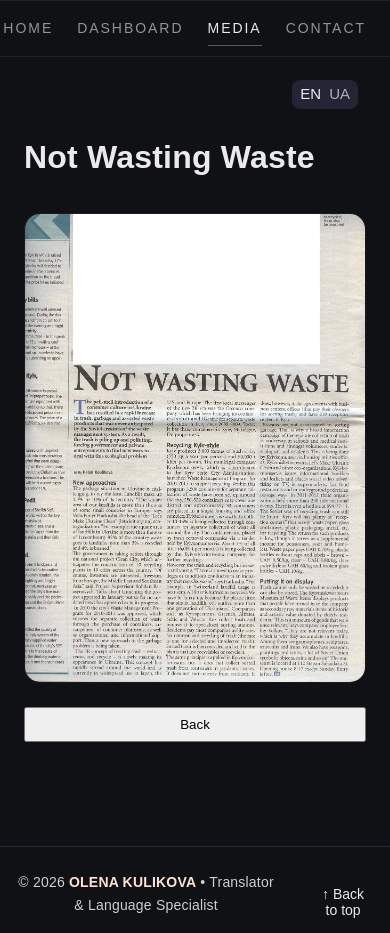
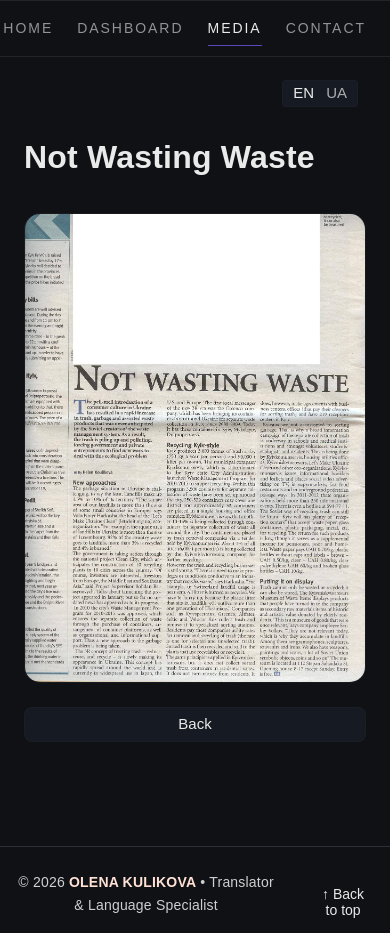
Before and after one commit to SillyCat88/nexia-lab-cv, a React (Vite) app: page /media/1 in a window 390 px wide. Built offline with nearby package versions, Linux system fonts and the light colour scheme.

Commit message:
finish component polish and responsive audit

```diff
--- a/src/components/LanguageSwitcher/LanguageSwitcher.module.css
+++ b/src/components/LanguageSwitcher/LanguageSwitcher.module.css
@@ -3,13 +3,13 @@
   top: 5rem;
   right: 2rem;
   z-index: 100;
-  background: rgb(150 140 220 / 16%);
+  background: var(--surface);
+  border: 1px solid rgb(255 255 255 / 2%);
+  border-radius: var(--radius-sm);
   padding: 0 var(--space-2);
-  border-radius: var(--radius-md);
 }
 
 .switcherLayout {
-  margin: var(--space-2xs) 0;
   display: flex;
   align-items: center;
   gap: var(--space-2);
@@ -18,15 +18,16 @@
 .switcherButton {
   background: none;
   border: none;
-  padding: 0;
+  padding: 0 var(--space-2xs);
 
+  line-height: var(--line-height-heading);
   cursor: pointer;
 
   color: var(--text);
   font: inherit;
 
   opacity: 0.7;
-  transition: opacity 0.2s ease;
+  transition: opacity 0.1s ease;
 }
 
 .switcherButton:hover {
--- a/src/pages/Contact/Contact.module.css
+++ b/src/pages/Contact/Contact.module.css
@@ -40,7 +40,7 @@
 .labelLayout {
   display: flex;
   flex-direction: column;
-  gap: 0.5rem;
+  gap: var(--space-2);
 }
 
 .labelField {
@@ -84,7 +84,7 @@
 .submitButton {
   align-self: center;
 
-  margin-top: 0.5rem;
+  margin-top: var(--space-2);
   padding: 0.9rem 1.8rem;
 
   font: inherit;
@@ -95,6 +95,8 @@
 
   border: none;
   border-radius: var(--radius-pill);
+
+  letter-spacing: var(--letter-spacing-medium);
 
   cursor: pointer;
 
--- a/src/pages/Dashboard/dashboard/Dashboard.module.css
+++ b/src/pages/Dashboard/dashboard/Dashboard.module.css
@@ -73,9 +73,7 @@
     background: var(--surface-card);
     border-radius: var(--radius-xl);
   }
-}
 
-@media (max-width: 600px) {
   .mainLayout {
     gap: var(--space-6);
   }
--- a/src/pages/Media/ArticleViewer.module.css
+++ b/src/pages/Media/ArticleViewer.module.css
@@ -54,7 +54,26 @@
 }
 
 .backButton {
-  padding: var(--space-2);
+  width: 100%;
+
+  padding: var(--space-1) 0;
+
+  font: inherit;
+  color: var(--text);
+
+  background: var(--surface);
+  border: 1px solid rgb(255 255 255 / 2%);
+  border-radius: var(--radius-md);
+
+  cursor: pointer;
+  transition:
+    background-color 0.2s ease,
+    color 0.2 ease;
+}
+
+.backButton:hover {
+  background: var(--surface-2);
+  color: var(--text-body);
 }
 
 /* =========================
--- a/src/styles/index.css
+++ b/src/styles/index.css
@@ -110,8 +110,6 @@ h3 {
 }
 
 h1 {
-  margin: 0;
-  margin-bottom: var(--space-2);
   line-height: var(--line-height-normal);
   color: inherit;
 }
@@ -137,7 +135,6 @@ h3 {
 h1,
 h2,
 h3,
-h4,
 p,
 ul {
 	margin-top: 0;
```
